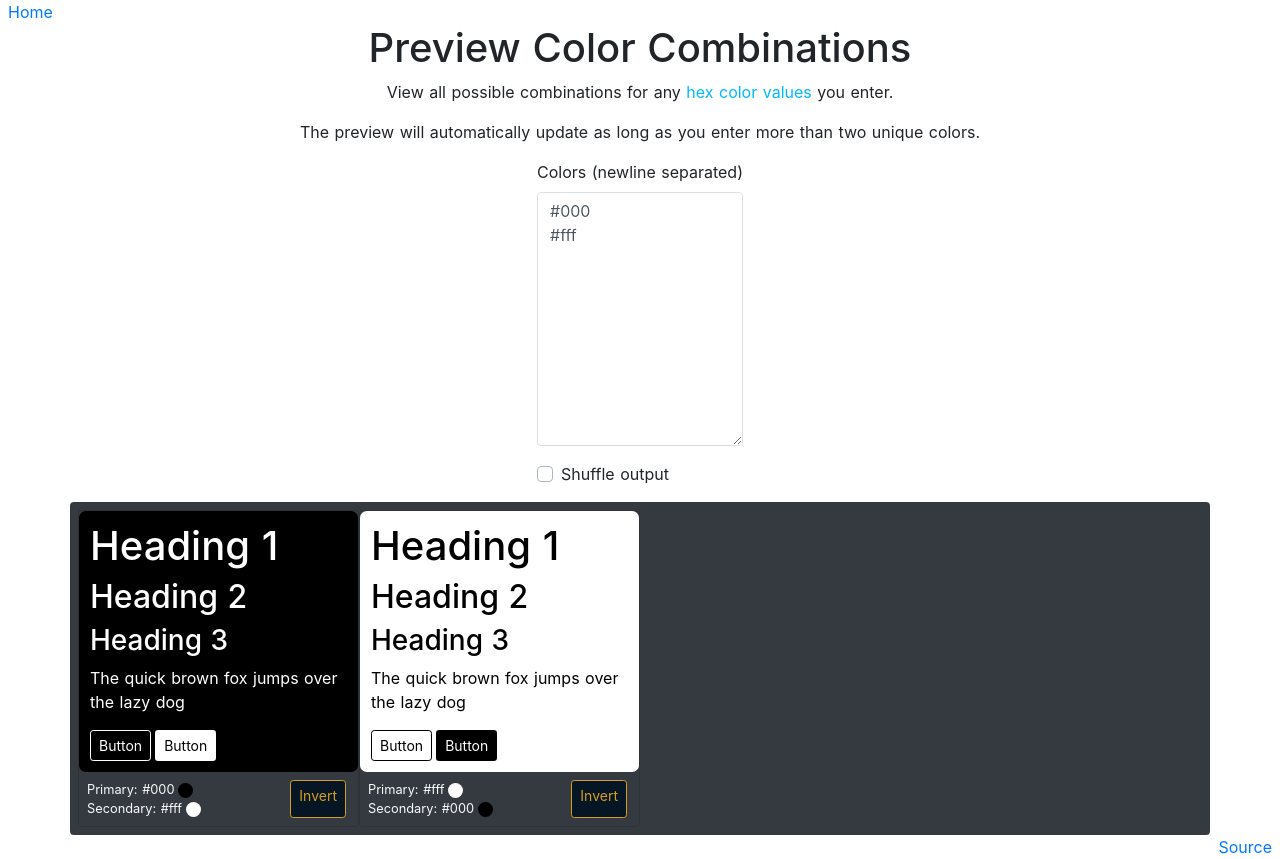
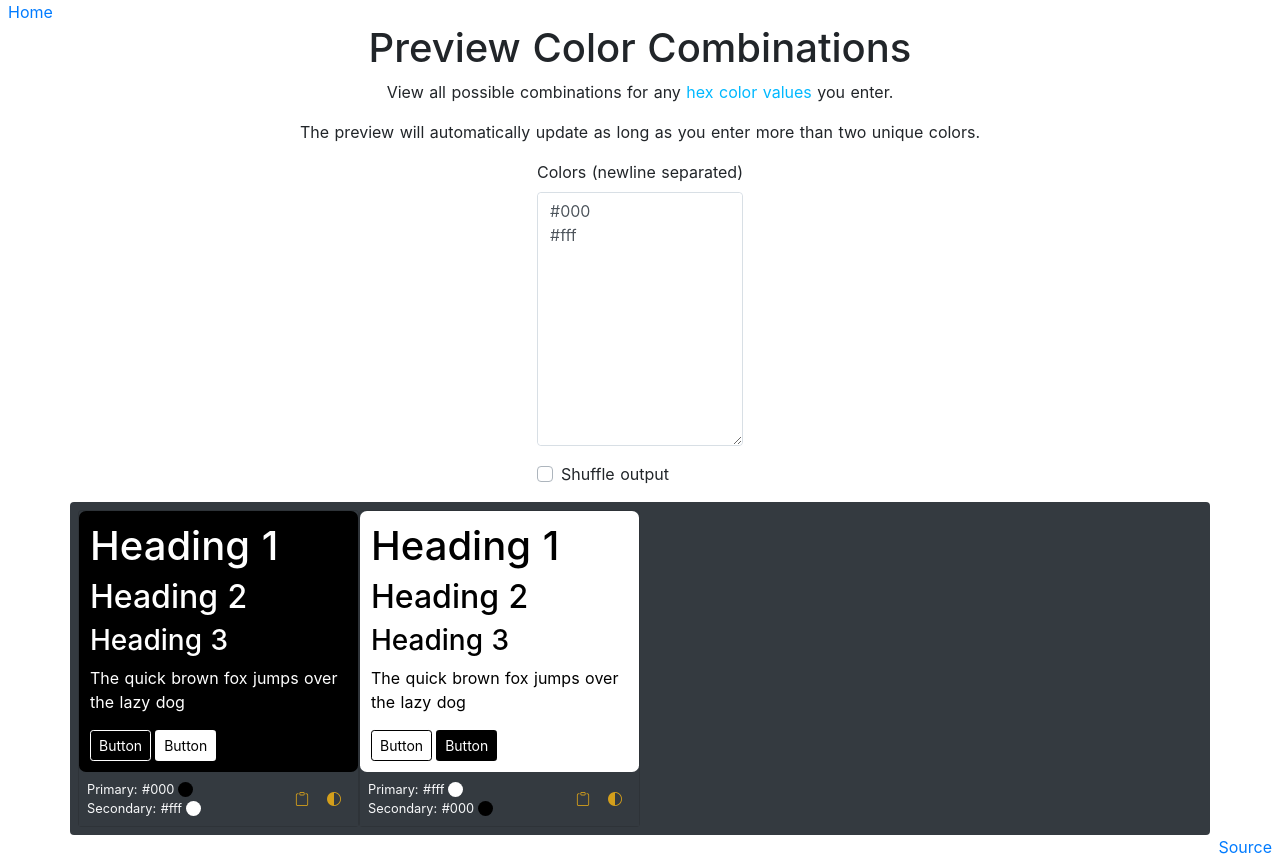
Before and after one commit to JulienZD/website, a Next.js app: page /colors in a window 1280 px wide. Built offline with nearby package versions, Linux system fonts and the light colour scheme.

Commit message:
feat: add copy to clipboard button

```diff
--- a/components/Colors/ColorCard.jsx
+++ b/components/Colors/ColorCard.jsx
@@ -1,9 +1,9 @@
-import React from 'react';
+import { useState, useEffect } from 'react';
 import styles from './ColorCard.module.css';
 
 function OutlinedButton({ color }) {
   return (
-    <button className="btn btn-sm mr-1" style={{ color: color, border: `1px solid ${color}` }}>
+    <button className="btn btn-sm mr-1" style={{ color: color, border: `1px solid ${color}` }} tabIndex="-1">
       Button
     </button>
   );
@@ -18,7 +18,6 @@ function ColoredCircle({ color }) {
           height: 15px;
           width: 15px;
           display: inline-block;
-          vertical-align: middle;
         }
       `}</style>
     </>
@@ -27,31 +26,52 @@ function ColoredCircle({ color }) {
 
 const ColorDescriptor = ({ text, color }) => {
   return (
-    <small>
-      <span>
-        {text}: {color.toLowerCase()}
-      </span>
+    <small className="d-flex flex-nowrap align-items-center">
+      <span className="text-nowrap">{`${text}: ${color.toLowerCase()}`}</span>
       <ColoredCircle color={color} />
     </small>
   );
 };
 
 function CardFooter({ primary, secondary, onClick }) {
+  const [copyBtn, setCopyBtnText] = useState({ icon: 'clipboard', title: 'Copy to clipboard' });
+  const toClipboard = async () => {
+    if (copyBtn.icon !== 'clipboard') return;
+    await navigator.clipboard.writeText(`background-color: ${primary};\ncolor: ${secondary};`);
+    setCopyBtnText({ icon: 'check2', title: 'Copied!' });
+  };
+
+  useEffect(() => {
+    if (copyBtn.icon === 'clipboard') return;
+    const timeout = setTimeout(() => setCopyBtnText({ icon: 'clipboard', title: 'Copy to clipboard' }), 2000);
+    return () => clearTimeout(timeout);
+  }, [copyBtn]);
+
   return (
     <div className={`${styles.cardFooter} row no-gutters justify-content-between bg-dark text-light`}>
-      <div className="d-flex flex-column">
+      <div className="col d-flex flex-column">
         <ColorDescriptor text="Primary" color={primary} />
         <ColorDescriptor text="Secondary" color={secondary} />
       </div>
-      <button className={`btn-sm button--gold ${styles.button}`} onClick={onClick}>
-        Invert
-      </button>
+      <div className="col d-flex justify-content-end" style={{ color: 'var(--main-text)' }}>
+        <button
+          title={copyBtn.title}
+          className={`btn-sm btn-link btn ${styles.button}`}
+          onClick={toClipboard}
+          aria-label={copyBtn.title}
+        >
+          <i className={`bi bi-${copyBtn.icon}`}></i>
+        </button>
+        <button className={`btn btn-sm btn-link ${styles.button}`} onClick={onClick} aria-label="Invert colors">
+          <i className="bi bi-circle-half"></i>
+        </button>
+      </div>
     </div>
   );
 }
 
 export default function ColorCard({ primary, secondary }) {
-  const [theme, setTheme] = React.useState({ primary: primary, secondary: secondary });
+  const [theme, setTheme] = useState({ primary: primary, secondary: secondary });
 
   const colorStyle = (background, foreground) => ({ backgroundColor: background, color: foreground });
   const getStyle = (alt) =>
@@ -69,7 +89,7 @@ export default function ColorCard({ primary, secondary }) {
         <p>The quick brown fox jumps over the lazy dog</p>
         <div className="d-flex mt-1">
           <OutlinedButton color={theme.secondary} />
-          <button className="btn btn-sm mr-1" style={getStyle(true)}>
+          <button className="btn btn-sm mr-1" style={getStyle(true)} tabIndex="-1">
             Button
           </button>
         </div>
--- a/components/Colors/ColorCard.module.css
+++ b/components/Colors/ColorCard.module.css
@@ -15,4 +15,13 @@
 
 .button {
   padding: 8px;
+  color: currentColor !important;
 }
+
+.button:focus {
+  box-shadow: none;
+}
+
+.button:hover {
+  filter: brightness(150%);
+}
```
